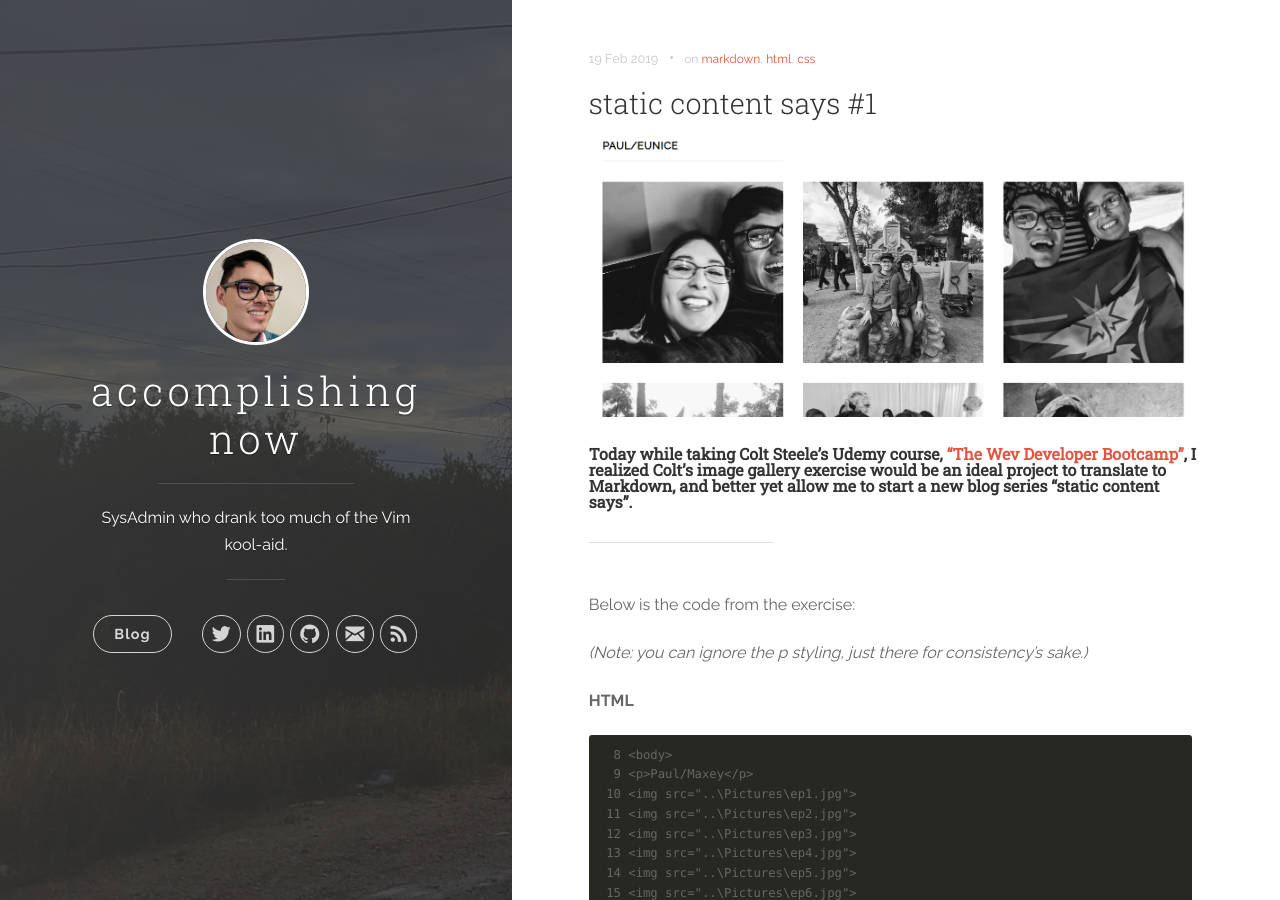
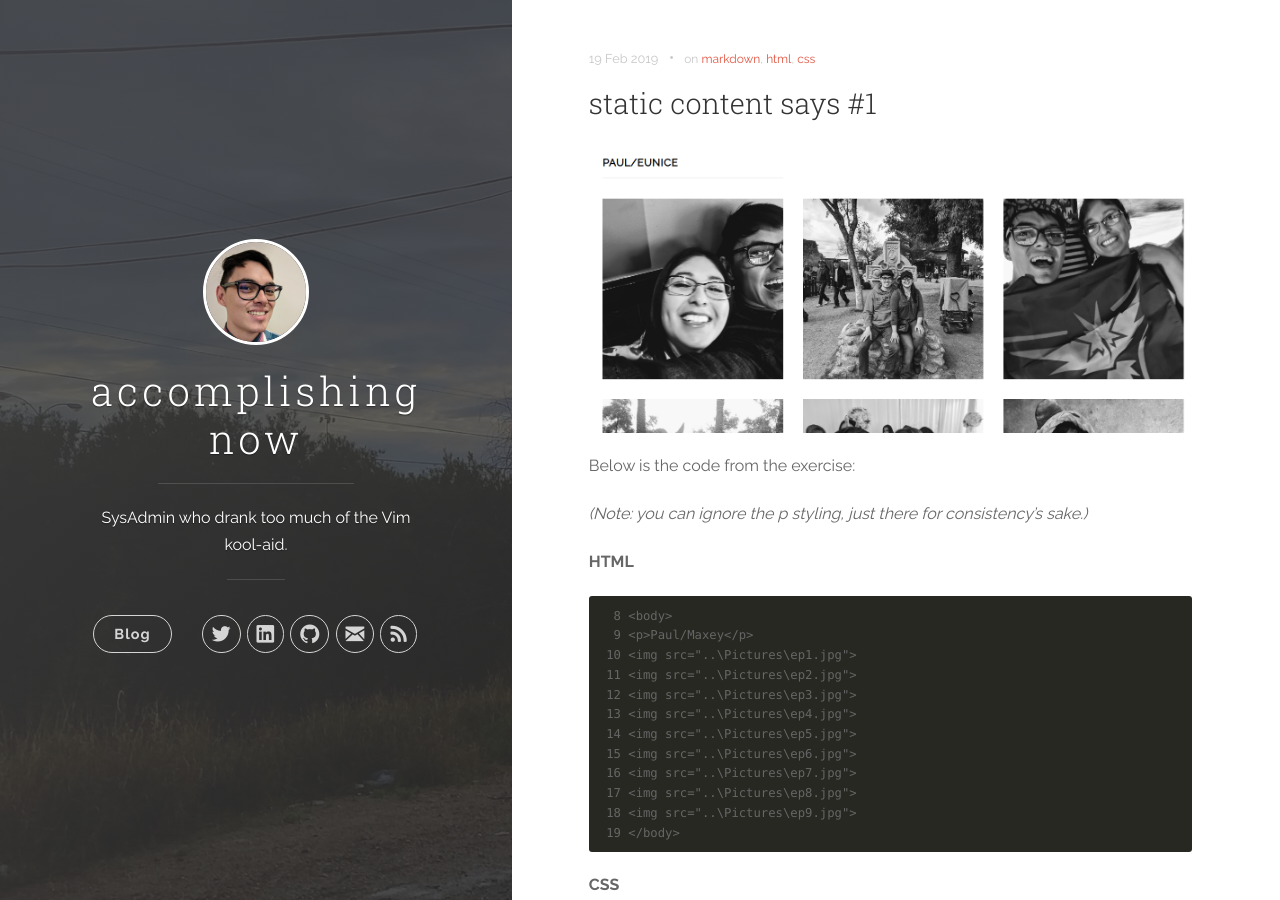
Before and after one commit to pmaxey83/restlessadmin.github.io, a Jekyll site: the page built from _posts/2019-02-19-something-fun.md, in a window 1280 px wide and 900 px high. Built offline with Jekyll 4.4.1, drawn with Linux system fonts in a browser that asks for light colours.

Commit message:
Updated site for testing mobile view issue

```diff
--- a/_posts/2019-02-19-something-fun.md
+++ b/_posts/2019-02-19-something-fun.md
@@ -10,8 +10,6 @@ tags: [markdown,html,css]
 ---
 
 ![photoGallery](/assets/screenshot-2019-2-19photogallery.png "Photo Gallery")
-##### **Today while taking Colt Steele's Udemy course, ["The Wev Developer Bootcamp"](https://www.udemy.com/the-web-developer-bootcamp), I realized Colt's image gallery exercise would be an ideal project to translate to Markdown, and better yet allow me to start a new blog series "static content says".**
-
 ---
 
 Below is the code from the exercise:
```
Also changed, not shown: 7 other files.
